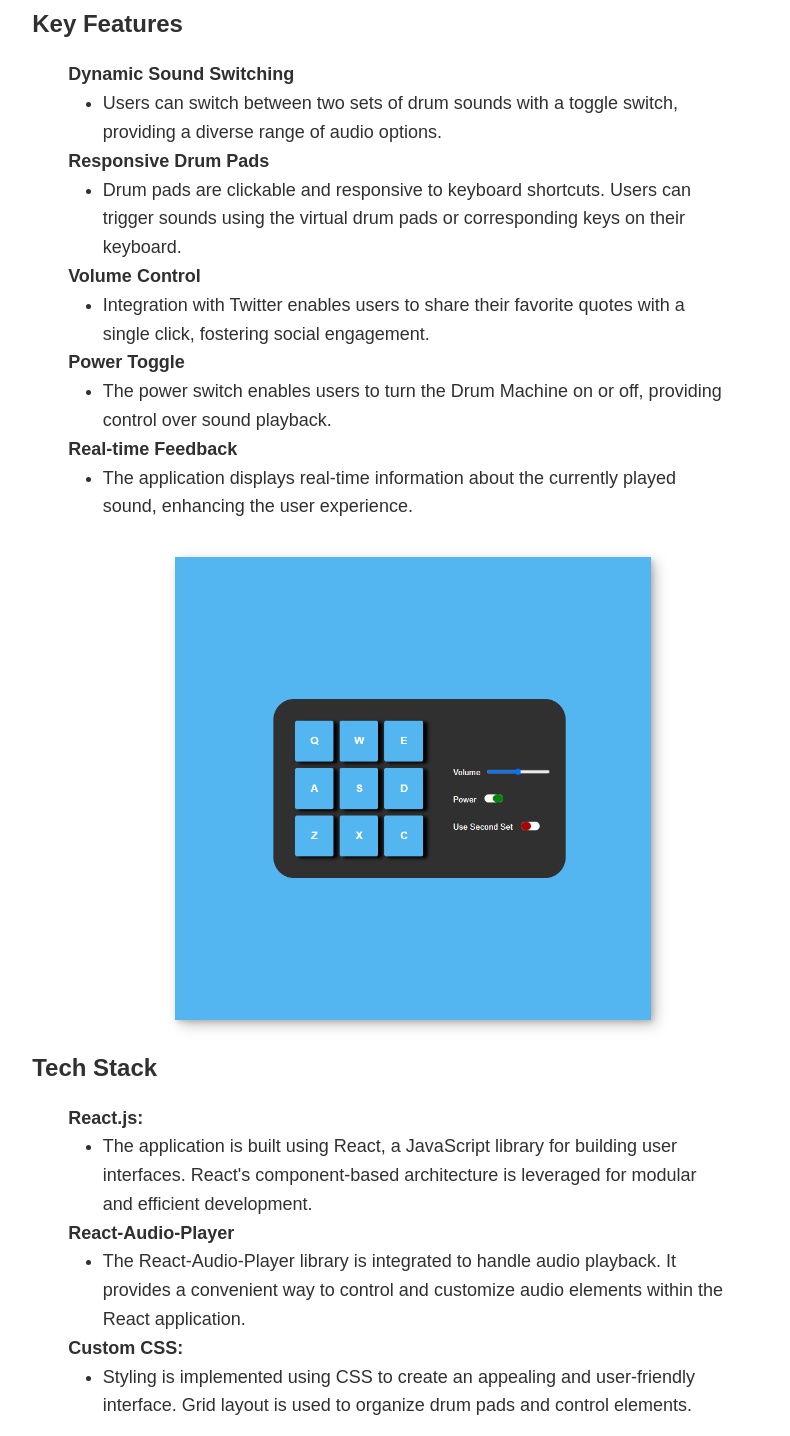
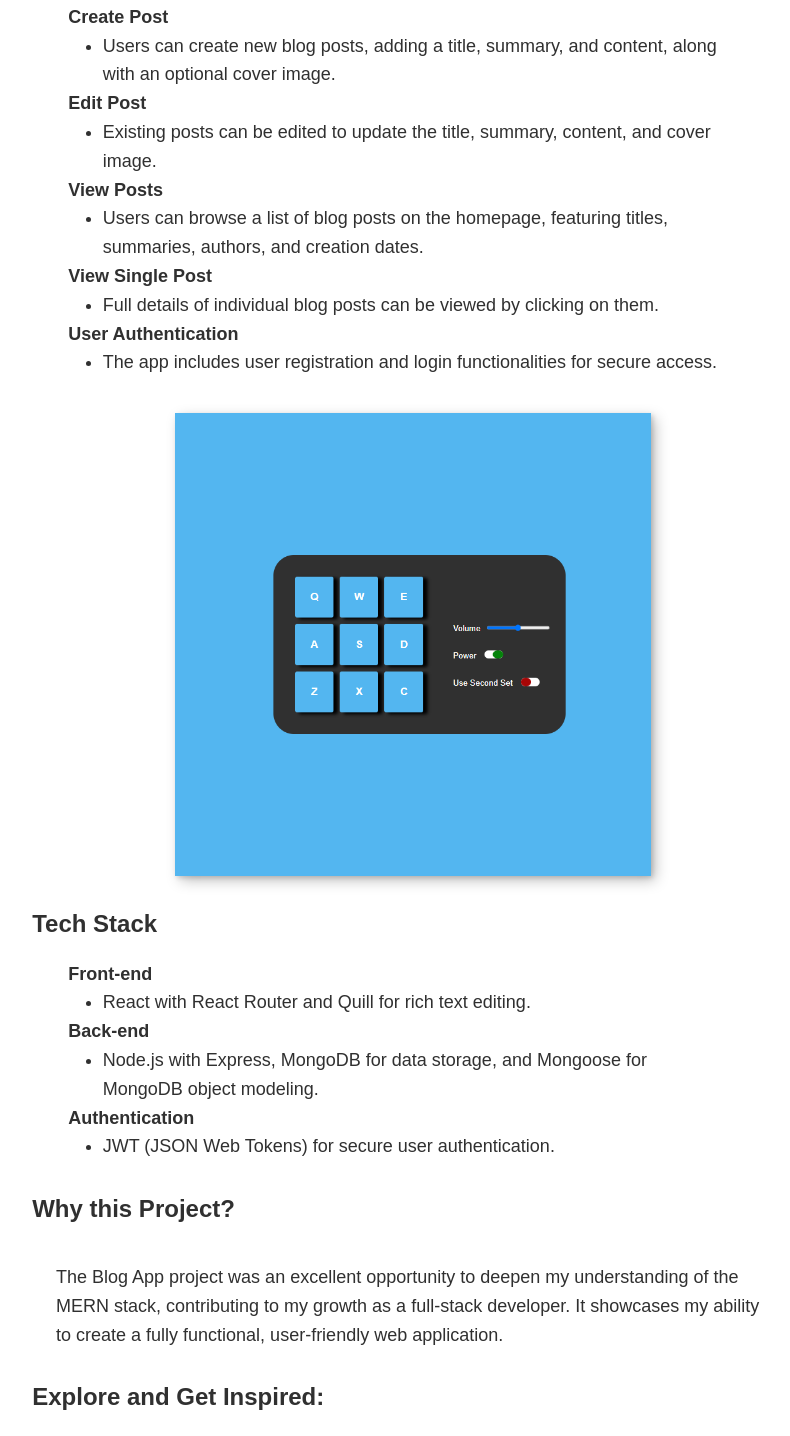
Before and after one commit to stace94/Portfolio, a plain HTML site: page portfolio-item-3.html in a window 1280 px wide. Shown: the part 726-2162 px from the top of the page, without its empty margins (227-1017 px from the left). Drawn offline with Linux system fonts and the light colour scheme; a web font is replaced by a local one.

Commit message:
Update portfolio-item-3.html

```diff
--- a/portfolio-item-3.html
+++ b/portfolio-item-3.html
@@ -4,21 +4,26 @@
 the about-me is the section __ is the content -->
 <!DOCTYPE html>
 <html lang="en">
+
 <head>
     <meta charset="UTF-8">
     <meta name="viewport" content="width=device-width, initial-scale=1.0">
     <title>Andrew Stacy Portfolio Website</title>
-        <!--<link rel="stylesheet" href="https://cdnjs.cloudflare.com/ajax/libs/normalize/8.0.1/normalize.min.css">--> <!--normalize reference-->
+    <!--<link rel="stylesheet" href="https://cdnjs.cloudflare.com/ajax/libs/normalize/8.0.1/normalize.min.css">-->
+    <!--normalize reference-->
     <link rel="stylesheet" href="https://cdnjs.cloudflare.com/ajax/libs/font-awesome/6.4.2/css/all.min.css"
-        integrity="sha512-z3gLpd7yknf1YoNbCzqRKc4qyor8gaKU1qmn+CShxbuBusANI9QpRohGBreCFkKxLhei6S9CQXFEbbKuqLg0DA==" crossorigin="anonymous"  referrerpolicy="no-referrer"> <!--font awesome, font styling for csss-->
+        integrity="sha512-z3gLpd7yknf1YoNbCzqRKc4qyor8gaKU1qmn+CShxbuBusANI9QpRohGBreCFkKxLhei6S9CQXFEbbKuqLg0DA=="
+        crossorigin="anonymous" referrerpolicy="no-referrer"> <!--font awesome, font styling for csss-->
 
     <!-- <link rel="stylesheet" href="https://cdnjs.cloudflare.com/ajax/libs/font-awesome/5.11.2/css/all.min.css"
         integrity="sha512-0S+nbAYis87iX26mmj/+fWt1MmaKCv80H+Mbo+Ne7ES4I6rxswpfnC6PxmLiw33Ywj2ghbtTw0FkLbMWqh4F7Q=="
         crossorigin="anonymous"/>-->
     <link rel="stylesheet" href="css/style.css">
     <!--fonts can update font by changing numbers (same font dif size/color) or link-->
-        <link rel="stylesheet" href="https://font.googleapis.com/css?family=Source+Code+Pro:400,900|Source+Sans+Pro:300,900&display=swap">
+    <link rel="stylesheet"
+        href="https://font.googleapis.com/css?family=Source+Code+Pro:400,900|Source+Sans+Pro:300,900&display=swap">
 </head>
+
 <body>
     <header>
         <div class="logo">
@@ -40,74 +45,70 @@ the about-me is the section __ is the content -->
     <section class="intro" id="home">
         <h1 class="section__title section__title--intro">
             <!--double hypthen mean modifier class-->
-                <strong>Drum Machine</strong>App
+            <strong>Blog</strong>Application
         </h1>
-            <p class="section__subtitle section__subtitle--intro">React Rhythm Explorer</p>
+        <p class="section__subtitle section__subtitle--intro">A Comprehensive Blogging Platform</p>
         <img src="img/keyboard-drum.png" alt="project pic" class="intro__img">
         <!--Project picture-->
     </section>
 
     <div class="portfolio-item-indivdual">
         <h3>Description</h3>
-            <p>This project is a Drum Machine web application built using React. It allows users to play a variety of drum
-                sounds by clicking on virtual drum pads or using keyboard shortcuts. The application features two sets of
-                drum sounds, each triggered by a toggle switch. Users can control the volume, power, and switch between sound
-                sets, creating a dynamic and interactive drumming experience.
+        <p>The Blog App is a web application that allows users to create, edit, and view blog posts.
+            It is a complete solution for managing blog content, incorporating both front-end and
+            back-end components.
         </p>
         <h3>Key Features</h3>
         <div class="all-features">
-            <ul class="features"><strong>Dynamic Sound Switching</strong>
-                <li>Users can switch between two sets of drum sounds with a toggle switch,
-                    providing a diverse range of audio options.
+            <ul class="features"><strong>Create Post</strong>
+                <li>Users can create new blog posts, adding a title,
+                    summary, and content, along with an optional cover image.
                 </li>
             </ul>
-            <ul class="features"><strong>Responsive Drum Pads</strong>
-                <li>Drum pads are clickable and responsive to keyboard shortcuts.
-                    Users can trigger sounds using the virtual drum pads or corresponding
-                    keys on their keyboard.
+            <ul class="features"><strong>Edit Post</strong>
+                <li>Existing posts can be edited to update the title, summary,
+                    content, and cover image.
                 </li>
             </ul>
-            <ul class="features"><strong>Volume Control</strong>
-                <li>Integration with Twitter enables users to share their favorite quotes with a single
-                    click, fostering social engagement.
+            <ul class="features"><strong>View Posts</strong>
+                <li>Users can browse a list of blog posts on the homepage,
+                    featuring titles, summaries, authors, and creation dates.
                 </li>
             </ul>
-            <ul class="features"><strong>Power Toggle</strong>
-                <li>The power switch enables users to turn the Drum Machine on or off,
-                    providing control over sound playback.
+            <ul class="features"><strong>View Single Post</strong>
+                <li>Full details of individual blog posts can be viewed by clicking on them.
                 </li>
             </ul>
-            <ul class="features"><strong>Real-time Feedback</strong>
-                <li>The application displays real-time information about the
-                    currently played sound, enhancing the user experience.
+            <ul class="features"><strong>User Authentication</strong>
+                <li>The app includes user registration and login functionalities for secure access.
                 </li>
             </ul>
         </div>
-            <a href = "https://github.com/stace94/Drum-Machine" target="_blank" ><img src="img/keyboard-drum.png" alt="alternative text" class="portfolio-individual-image"></a>
+        <a href="https://github.com/stace94/Drum-Machine" target="_blank"><img src="img/keyboard-drum.png"
+                alt="alternative text" class="portfolio-individual-image"></a>
         <div class="all-tech">
             <h3>Tech Stack</h3>
-                <ul class="features"><strong>React.js:</strong>
-                    <li> The application is built using React, a JavaScript library for building user interfaces.
-                        React's component-based architecture is leveraged for modular and efficient development.
-                    </li></ul>
-                    <ul class="features"><strong>React-Audio-Player</strong>
-                        <li>The React-Audio-Player library is integrated to handle audio playback.
-                            It provides a convenient way to control and customize audio elements within the React application.
-                        </li></ul>
-                        <ul class="features"><strong>Custom CSS:</strong>
-                            <li>Styling is implemented using CSS to create an appealing and user-friendly interface.
-                                Grid layout is used to organize drum pads and control elements.
-                            </li></ul>
+            <ul class="features"><strong>Front-end</strong>
+                <li>React with React Router and Quill for rich text editing.
+                </li>
+            </ul>
+            <ul class="features"><strong>Back-end</strong>
+                <li>Node.js with Express, MongoDB for data storage, and Mongoose for MongoDB object modeling.
+                </li>
+            </ul>
+            <ul class="features"><strong>Authentication</strong>
+                <li>JWT (JSON Web Tokens) for secure user authentication.
+                </li>
+            </ul>
         </div>
         <h3>Why this Project?</h3>
-            <p>The Drum Machine React App serves as a showcase of my proficiency in React development. It demonstrates my ability to create an
-                interactive and visually appealing user interface, combining technical skills with creativity.
-                This project uniquely blends coding and music, demonstrating my versatility in applying programming concepts to
-                create engaging, real-world applications.</p>
+        <p>The Blog App project was an excellent opportunity to deepen my understanding of the MERN stack, contributing
+            to my growth as a full-stack developer.
+            It showcases my ability to create a fully functional, user-friendly web application.</p>
         <h3>Explore and Get Inspired:</h3>
-                <p>Dive into the Drum Machine App to experience my coding expertise. See how React powers dynamic sound
-                    controls and a user-friendly interface. This project is an illustration of my creative and technical
-                    abilities, revealing a seamless fusion of skills.</p>
+        <p>Dive into the Blog App to experience a blend of innovative design and technical functionality. This project
+            demonstrates my proficiency in creating
+            applications that are both aesthetically pleasing and functionally robust.</p>
     </div>
 
 
@@ -131,4 +132,5 @@ the about-me is the section __ is the content -->
     <script src="js/nav-icon.js"></script>
 
 </body>
+
 </html>
```
Lines whose indentation alone changed are shown as unchanged.
